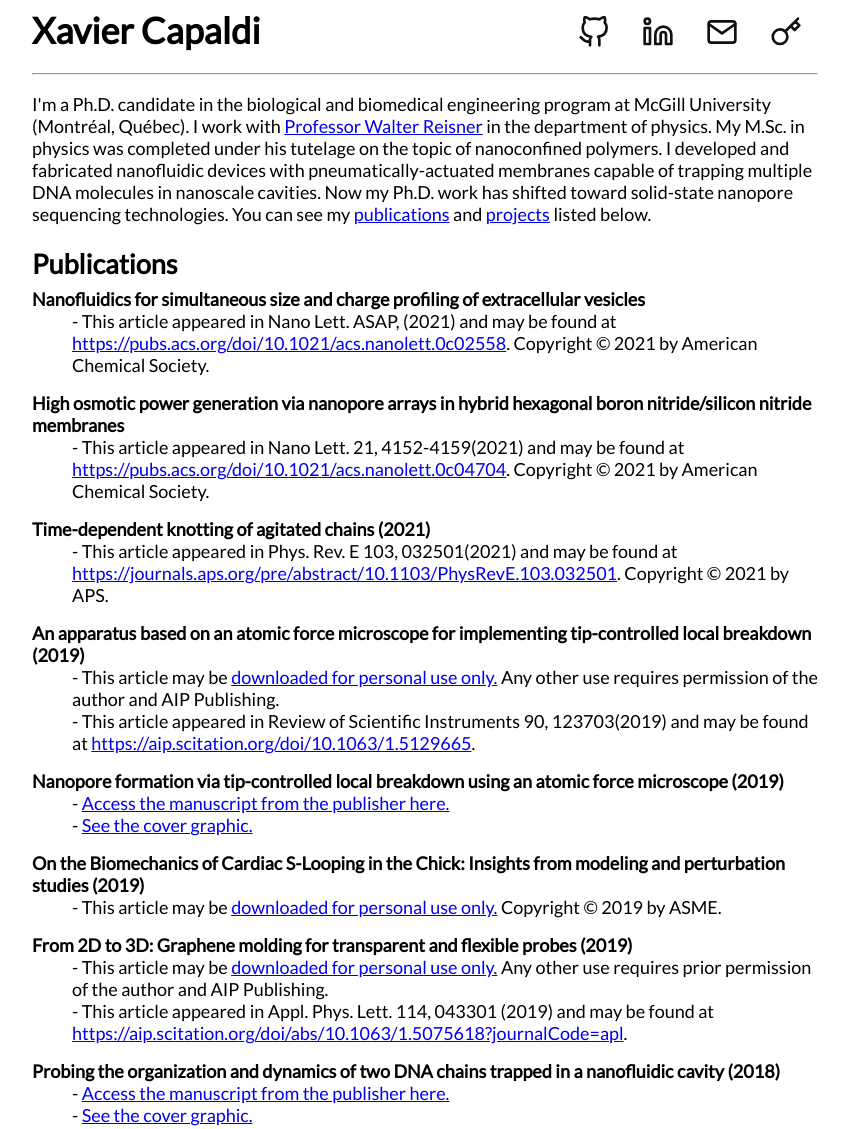
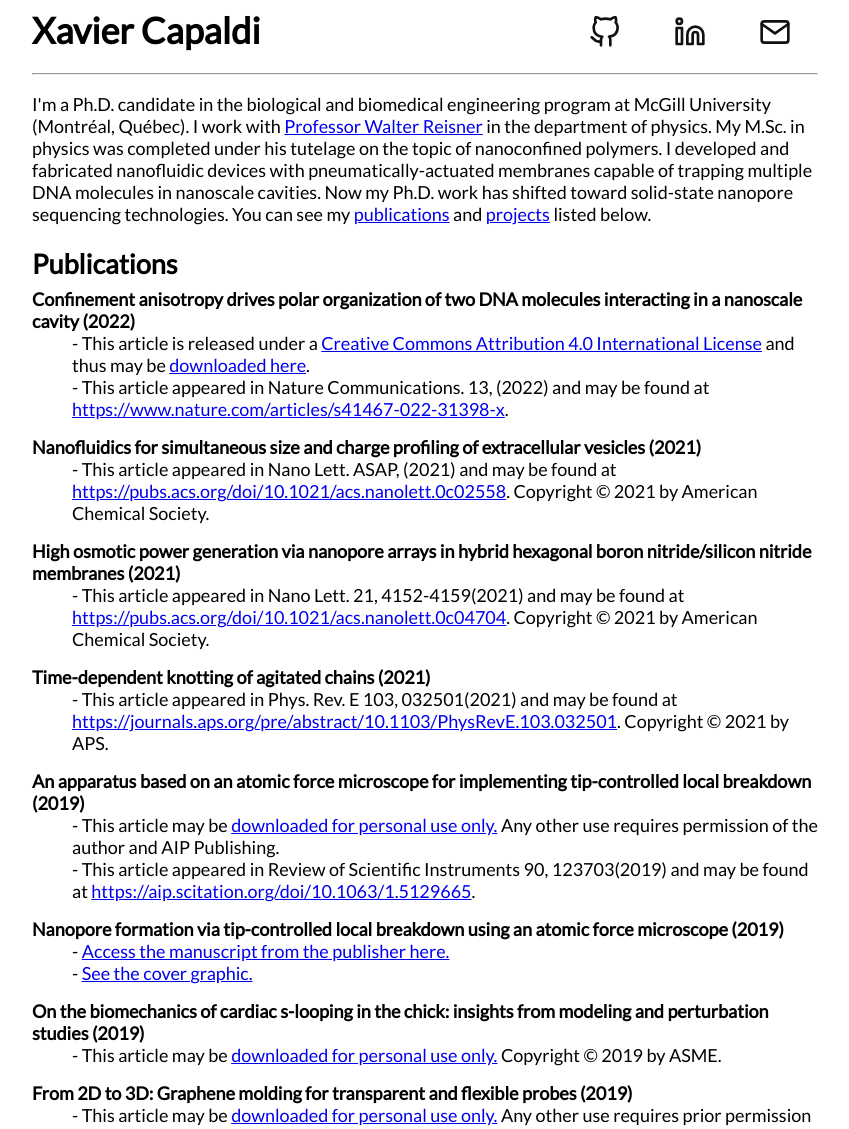
Before and after one commit to xcapaldi/website, a plain HTML site: page index.html in a window 1280 px wide. Shown: the top 1129 px of the page, without its empty margins (215-1064 px from the left). Drawn offline with Linux system fonts and the light colour scheme.

Commit message:
Add latest publication

```diff
--- a/index.html
+++ b/index.html
@@ -26,9 +26,6 @@
 	    <a href="mailto:capaldix@physics.mcgill.ca" target="_blank">
 	      <img src="assets/icons/mail.svg" alt="Email">
 	    </a>
-	<a href="http://keys.gnupg.net/pks/lookup?op=get&search=0x091B17759759416E" target="_blank">
-	    <img src="assets/icons/key.svg" alt="GPG key">
-	</a>
       </nav>
     </header>
     <div style="clear: both"></div>
@@ -50,12 +47,19 @@ You can see my <a href="#publications">publications</a> and <a href="#projects">
     <section id="publications">
       <h2>Publications</h2>
       <dl>
-	<dt>Nanofluidics for simultaneous size and charge profiling of extracellular vesicles</dt>
+        <dt>Confinement anisotropy drives polar organization of two DNA molecules interacting in a nanoscale cavity (2022)</dt>
+        <dd>
+	      - This article is released under a <a href="http://creativecommons.org/licenses/by/4.0/" target="_blank">Creative Commons Attribution 4.0 International License</a> and thus may be <a href="assets/pdf/liu-2022-confin-anisot.pdf">downloaded here</a>.
+	    </dd>
+        <dd>
+          - This article appeared in Nature Communications. 13, (2022) and may be found at <a href="https://www.nature.com/articles/s41467-022-31398-x" target="_blank">https://www.nature.com/articles/s41467-022-31398-x</a>.
+        </dd>
+        <dt>Nanofluidics for simultaneous size and charge profiling of extracellular vesicles (2021)</dt>
 	    <dd>
 	      - This article appeared in Nano Lett. ASAP, (2021) and may be found at <a href="https://pubs.acs.org/doi/10.1021/acs.nanolett.0c02558" target="_blank">https://pubs.acs.org/doi/10.1021/acs.nanolett.0c02558</a>.
 	      Copyright © 2021 by American Chemical Society.
 	    </dd>
-	<dt>High osmotic power generation via nanopore arrays in hybrid hexagonal boron nitride/silicon nitride membranes</dt>
+	    <dt>High osmotic power generation via nanopore arrays in hybrid hexagonal boron nitride/silicon nitride membranes (2021)</dt>
 	    <dd>
 	      - This article appeared in Nano Lett. 21, 4152-4159(2021) and may be found at <a href="https://pubs.acs.org/doi/10.1021/acs.nanolett.0c04704" target="_blank">https://pubs.acs.org/doi/10.1021/acs.nanolett.0c04704</a>.
 	      Copyright © 2021 by American Chemical Society.
@@ -80,7 +84,7 @@ You can see my <a href="#publications">publications</a> and <a href="#projects">
 	    <dd>
 	      - <a href="assets/img/zhang-2019-nanop-format_cover.jpg">See the cover graphic.</a>
 	    </dd>
-	<dt>On the Biomechanics of Cardiac S-Looping in the Chick: Insights from modeling and perturbation studies (2019)</dt>
+	    <dt>On the biomechanics of cardiac s-looping in the chick: insights from modeling and perturbation studies (2019)</dt>
 	    <dd>
 	      - This article may be <a href="assets/pdf/ramasubramanian-2019-biomec-cardiac.pdf">downloaded for personal use only.</a>
 	      Copyright © 2019 by ASME.
@@ -114,6 +118,10 @@ You can see my <a href="#publications">publications</a> and <a href="#projects">
     <section id="projects">
       <h2>Projects</h2>
       <dl>
+        <dt><a href="https://github.com/xcapaldi/nanoprep" target="_blank">NanoPrep</a> (2022)</dt>
+        <dd>
+          - nanopore formation, growth, conditioning and characterization using a PyMeasure interface with a Keithley 2400 Sourcemeter.
+        </dd>
 	    <dt><a href="https://github.com/xcapaldi/fondle" target="_blank">fondle notification daemon</a> (2021)</dt>
 	    <dd>
 	      - minimal, hackable notification daemon designed for lightweight window managers or the terminal.
@@ -152,7 +160,7 @@ You can see my <a href="#publications">publications</a> and <a href="#projects">
     -->
     <hr />
     <footer>
-      Copyright © 2021 Xavier Capaldi
+      Copyright © 2022 Xavier Capaldi
     </footer>
   </body>
 </html>
```
Also changed, not shown: 1 other file. Lines whose indentation alone changed are shown as unchanged.
